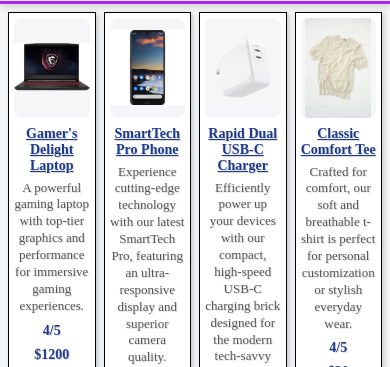
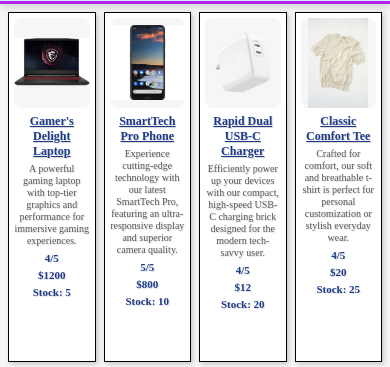
Before and after one commit to taygangillespie/cis371-assignment1-Taygan-Gillespie, a website built with Vite: page index.html in a window 390 px wide. Shown: the part 91-458 px from the top of the page. Built offline with nearby package versions, Linux system fonts and the light colour scheme.

Commit message:
Updated media view

```diff
--- a/main.css
+++ b/main.css
@@ -159,23 +159,24 @@
     .store-item span {
     display: block;
     font-weight: bold;
-    margin: 8px 0 0;
-    font-size: 14px;
+    margin: 5px 0 0;
+    font-size: 11px;
     }
     .store-item p:first-of-type {
-        font-size: 14px;
-        margin: 8px 0 4px;
+    font-size: 12px;
+    margin: 6px 0 3px;
     }
     .store-item p:nth-of-type(2) {
-        font-size: 13px;
-        line-height: 1.3;
-        color: #555;
-        margin: 6px 0;
+    font-size: 10px;
+    line-height: 1.2;
+    color: #555;
+    margin: 4px 0;
     }
     div img {
-        width: 100%;
-        height: 100px;
-        object-fit: contain;
+    width: 90px;
+    height: 90px;
+    max-width: 100%;
+    object-fit: contain;
     }
     footer {
         font-size: 12px;
```
